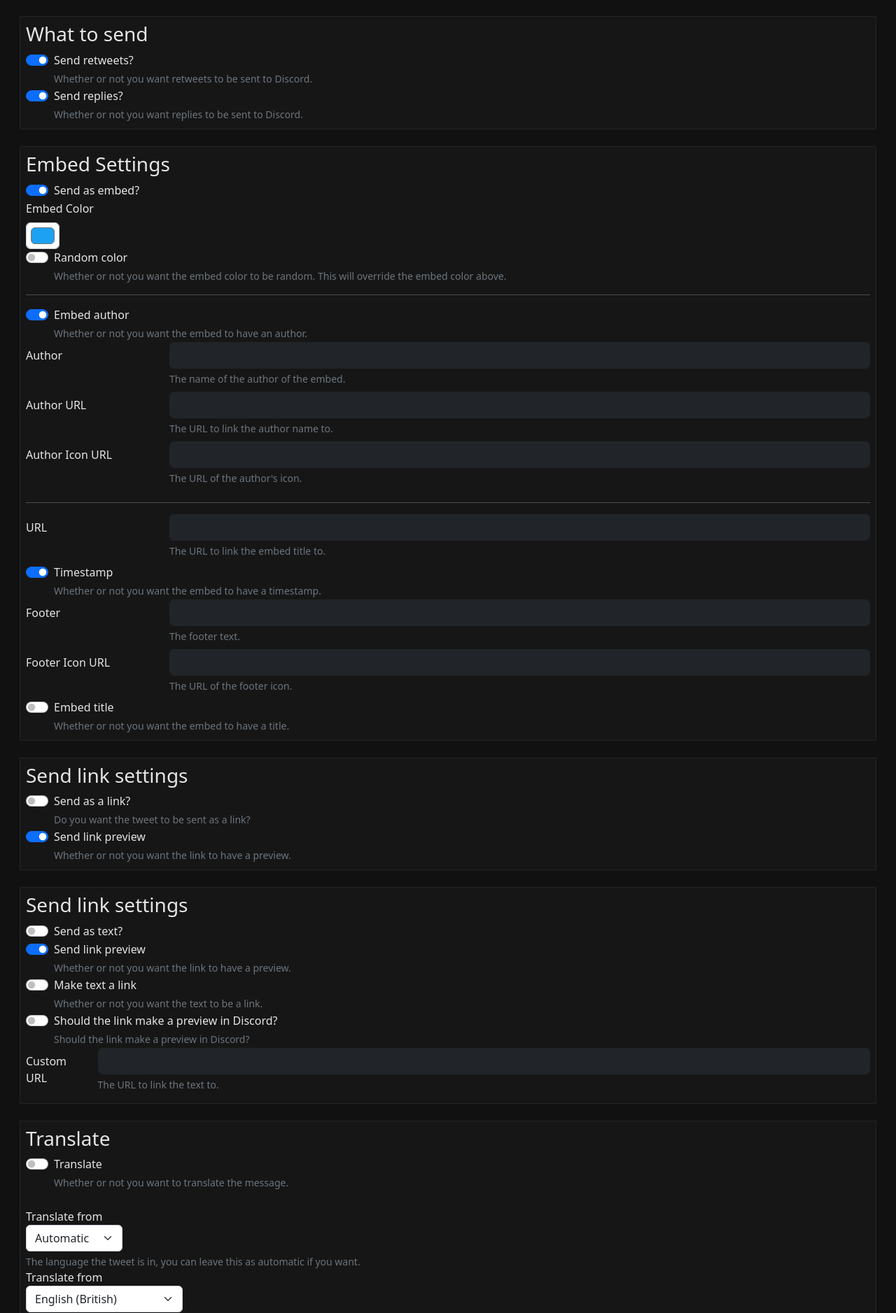
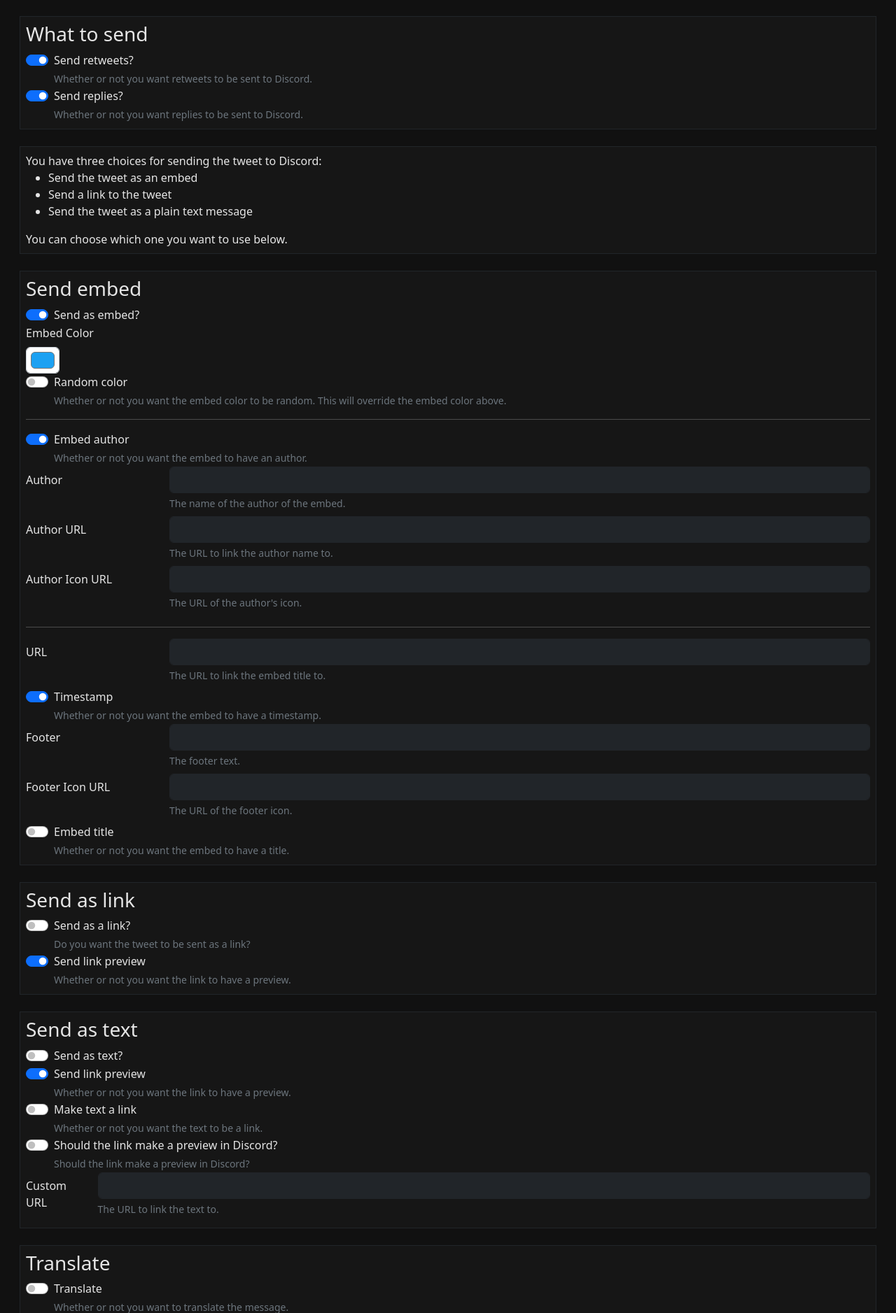
Before and after one commit to TheLovinator1/discord-twitter-webhooks, a FastAPI app: page /add in a window 1280 px wide. Shown: the part 459-2336 px from the top of the page at 70% size. Run offline with FastAPI, Linux system fonts and the light colour scheme.

Commit message:
Update HTML

```diff
--- a/discord_twitter_webhooks/templates/add/4_embed_settings.html
+++ b/discord_twitter_webhooks/templates/add/4_embed_settings.html
@@ -1,5 +1,5 @@
 <div class="p-2 border border-dark" id="embed_settings">
-    <h3>Embed Settings</h3>
+    <h3>Send embed</h3>
     <div class="form-check form-switch">
         <label class="form-check-label" for="send_as_embed">Send as embed?</label>
         <input class="form-check-input"
--- a/discord_twitter_webhooks/templates/add/5_send_link.html
+++ b/discord_twitter_webhooks/templates/add/5_send_link.html
@@ -1,5 +1,5 @@
 <div class="p-2 border border-dark" id="link_settings">
-    <h3>Send link settings</h3>
+    <h3>Send as link</h3>
     {# Send only link #}
     <div class="form-check form-switch">
         <label class="form-check-label" for="send_as_link">Send as a link?</label>
--- /dev/null
+++ b/discord_twitter_webhooks/templates/add/infobox.html
@@ -0,0 +1,10 @@
+<div class="p-2 border border-dark" id="infobox">
+    You have three choices for sending the tweet to Discord:
+    <ul>
+        <li>Send the tweet as an embed</li>
+        <li>Send a link to the tweet</li>
+        <li>Send the tweet as a plain text message</li>
+    </ul>
+
+    You can choose which one you want to use below.
+</div>
--- a/discord_twitter_webhooks/templates/add/send_text.html
+++ b/discord_twitter_webhooks/templates/add/send_text.html
@@ -1,5 +1,5 @@
 <div class="p-2 border border-dark" id="link_settings">
-    <h3>Send link settings</h3>
+    <h3>Send as text</h3>
     {# Send text #}
     <div class="form-check form-switch">
         <label class="form-check-label" for="send_as_text">Send as text?</label>
--- a/discord_twitter_webhooks/templates/feed.html
+++ b/discord_twitter_webhooks/templates/feed.html
@@ -10,6 +10,8 @@
         {% include "add/1_feed_details.html" %}
         <br/>
         {% include "add/2_what_to_send.html" %}
+        <br/>
+        {% include "add/infobox.html" %}
         <br/>
         {% include "add/4_embed_settings.html" %}
         <br/>
```
